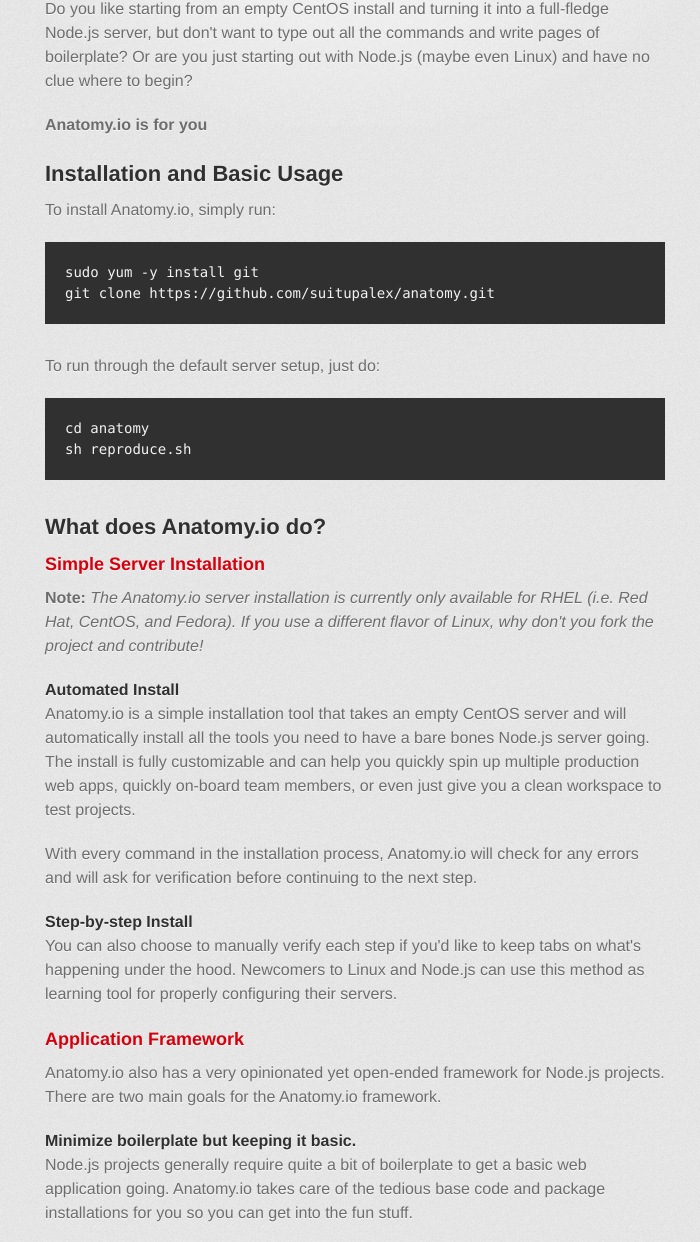
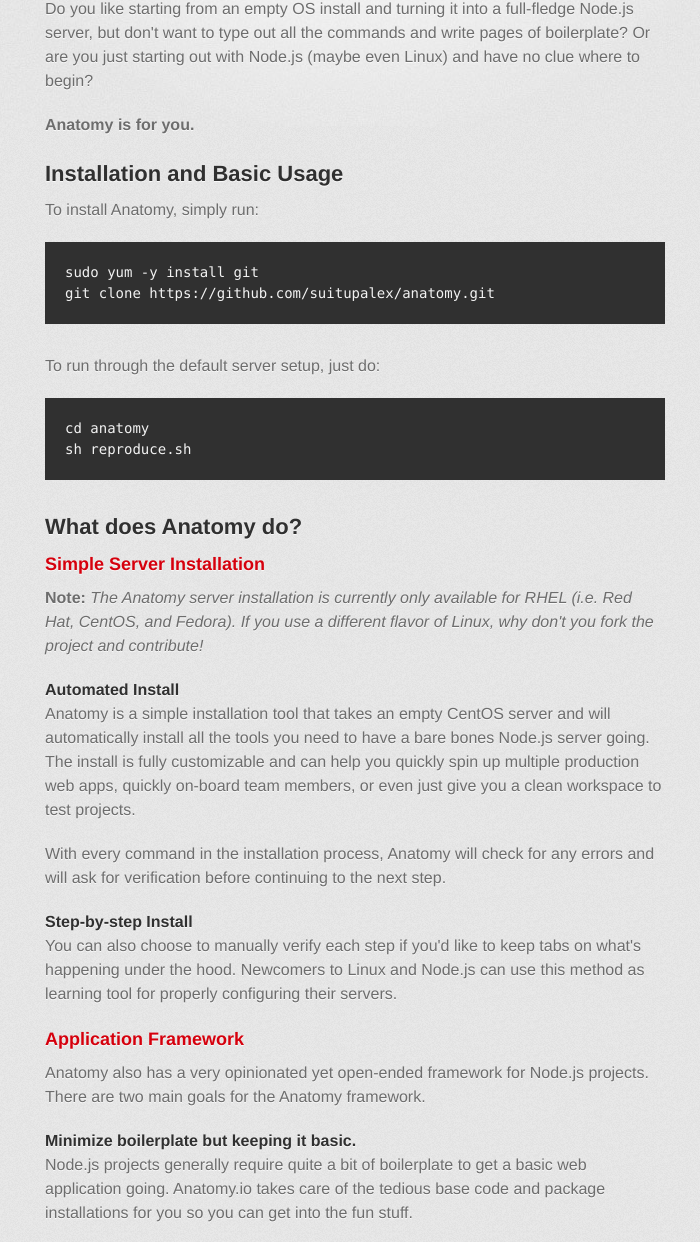
Before and after one commit to umamialex/anatomy, a plain HTML site: page index.html in a window 1280 px wide. Shown: the part 447-1689 px from the top of the page, without its empty margins (285-985 px from the left). Drawn offline with Linux system fonts and the light colour scheme; a web font is replaced by a local one.

Commit message:
Create gh-pages branch via GitHub

```diff
--- a/index.html
+++ b/index.html
@@ -32,16 +32,16 @@
 
         <section id="main_content">
           <h1>
-<a name="anatomyio" class="anchor" href="#anatomyio"><span class="octicon octicon-link"></span></a>Anatomy.io</h1>
+<a name="anatomy" class="anchor" href="#anatomy"><span class="octicon octicon-link"></span></a>Anatomy</h1>
 
-<p>Do you like starting from an empty CentOS install and turning it into a full-fledge Node.js server, but don't want to type out all the commands and write pages of boilerplate? Or are you just starting out with Node.js (maybe even Linux) and have no clue where to begin?</p>
+<p>Do you like starting from an empty OS install and turning it into a full-fledge Node.js server, but don't want to type out all the commands and write pages of boilerplate? Or are you just starting out with Node.js (maybe even Linux) and have no clue where to begin?</p>
 
-<p><strong>Anatomy.io is for you</strong></p>
+<p><strong>Anatomy is for you.</strong></p>
 
 <h2>
 <a name="installation-and-basic-usage" class="anchor" href="#installation-and-basic-usage"><span class="octicon octicon-link"></span></a>Installation and Basic Usage</h2>
 
-<p>To install Anatomy.io, simply run:</p>
+<p>To install Anatomy, simply run:</p>
 
 <pre><code>sudo yum -y install git
 git clone https://github.com/suitupalex/anatomy.git
@@ -54,19 +54,19 @@
 </code></pre>
 
 <h2>
-<a name="what-does-anatomyio-do" class="anchor" href="#what-does-anatomyio-do"><span class="octicon octicon-link"></span></a>What does Anatomy.io do?</h2>
+<a name="what-does-anatomy-do" class="anchor" href="#what-does-anatomy-do"><span class="octicon octicon-link"></span></a>What does Anatomy do?</h2>
 
 <h3>
 <a name="simple-server-installation" class="anchor" href="#simple-server-installation"><span class="octicon octicon-link"></span></a>Simple Server Installation</h3>
 
-<p><strong>Note:</strong> <em>The Anatomy.io server installation is currently only available for RHEL (i.e. Red Hat, CentOS, and Fedora). If you use a different flavor of Linux, why don't you fork the project and contribute!</em></p>
+<p><strong>Note:</strong> <em>The Anatomy server installation is currently only available for RHEL (i.e. Red Hat, CentOS, and Fedora). If you use a different flavor of Linux, why don't you fork the project and contribute!</em></p>
 
 <h4>
 <a name="automated-install" class="anchor" href="#automated-install"><span class="octicon octicon-link"></span></a>Automated Install</h4>
 
-<p>Anatomy.io is a simple installation tool that takes an empty CentOS server and will automatically install all the tools you need to have a bare bones Node.js server going. The install is fully customizable and can help you quickly spin up multiple production web apps, quickly on-board team members, or even just give you a clean workspace to test projects.</p>
+<p>Anatomy is a simple installation tool that takes an empty CentOS server and will automatically install all the tools you need to have a bare bones Node.js server going. The install is fully customizable and can help you quickly spin up multiple production web apps, quickly on-board team members, or even just give you a clean workspace to test projects.</p>
 
-<p>With every command in the installation process, Anatomy.io will check for any errors and will ask for verification before continuing to the next step.</p>
+<p>With every command in the installation process, Anatomy will check for any errors and will ask for verification before continuing to the next step.</p>
 
 <h4>
 <a name="step-by-step-install" class="anchor" href="#step-by-step-install"><span class="octicon octicon-link"></span></a>Step-by-step Install</h4>
@@ -76,7 +76,7 @@
 <h3>
 <a name="application-framework" class="anchor" href="#application-framework"><span class="octicon octicon-link"></span></a>Application Framework</h3>
 
-<p>Anatomy.io also has a very opinionated yet open-ended framework for Node.js projects. There are two main goals for the Anatomy.io framework.</p>
+<p>Anatomy also has a very opinionated yet open-ended framework for Node.js projects. There are two main goals for the Anatomy framework.</p>
 
 <h4>
 <a name="minimize-boilerplate-but-keeping-it-basic" class="anchor" href="#minimize-boilerplate-but-keeping-it-basic"><span class="octicon octicon-link"></span></a>Minimize boilerplate but keeping it basic.</h4>
@@ -85,12 +85,12 @@
 
 <p>But you're probably wondering why not just use something like <a href="http://meteor.com">Meteor.js</a>? Meteor.js is a fantastic solution, but we found it to be too high level to do anything extremely complicated. On top of that, we found that people who started their Node.js experience on Meteor.js did not know how to use vanilla Node.js. Meteor.js does a fine job of adding an abstraction layer, but there is just way too much stuff inbetween the programmer and Node.js.</p>
 
-<p>Anatomy.io does offer a very opinionated view on what technologies to use with a typical Node.js web app. But all the code is out in the open and is implemented as its most basic form. We give you the option to remove and add anything you wish. In fact, if all you want to do is quickly setup a server, <em>you don't have to use our framework at all.</em></p>
+<p>Anatomy does offer a very opinionated view on what technologies to use with a typical Node.js web app. But all the code is out in the open and is implemented as its most basic form. We give you the option to remove and add anything you wish. In fact, if all you want to do is quickly setup a server, <em>you don't have to use our framework at all.</em></p>
 
 <h4>
 <a name="provide-a-new-metaphor-for-structuring-web-apps" class="anchor" href="#provide-a-new-metaphor-for-structuring-web-apps"><span class="octicon octicon-link"></span></a>Provide a new metaphor for structuring web apps.</h4>
 
-<p>Anatomy.io also provides a strong opinion about structuring your web apps. Every good application programmer knows about the Model-View-Controller (MVC) paradigm. But it can take a few blog posts, a YouTube lecture or two, and then hours of trial-and-error to figure out what the actually concept is trying to achieve.</p>
+<p>Anatomy also provides a strong opinion about structuring your web apps. Every good application programmer knows about the Model-View-Controller (MVC) paradigm. But it can take a few blog posts, a YouTube lecture or two, and then hours of trial-and-error to figure out what the actually concept is trying to achieve.</p>
 
 <p>On top of that, when programmers create their directory hierarchy, they use boring, nondescript terms like <strong>views</strong>, <strong>lib</strong>, <strong>models</strong>, <strong>public</strong>, and <strong>static</strong>. They call their files more vague things like <strong>app.js</strong>, <strong>index.html</strong>, <strong>stylesheet.css</strong>, <strong>utils.js</strong>.</p>
 
```
Also changed, not shown: params.json (+1 -1 lines).
